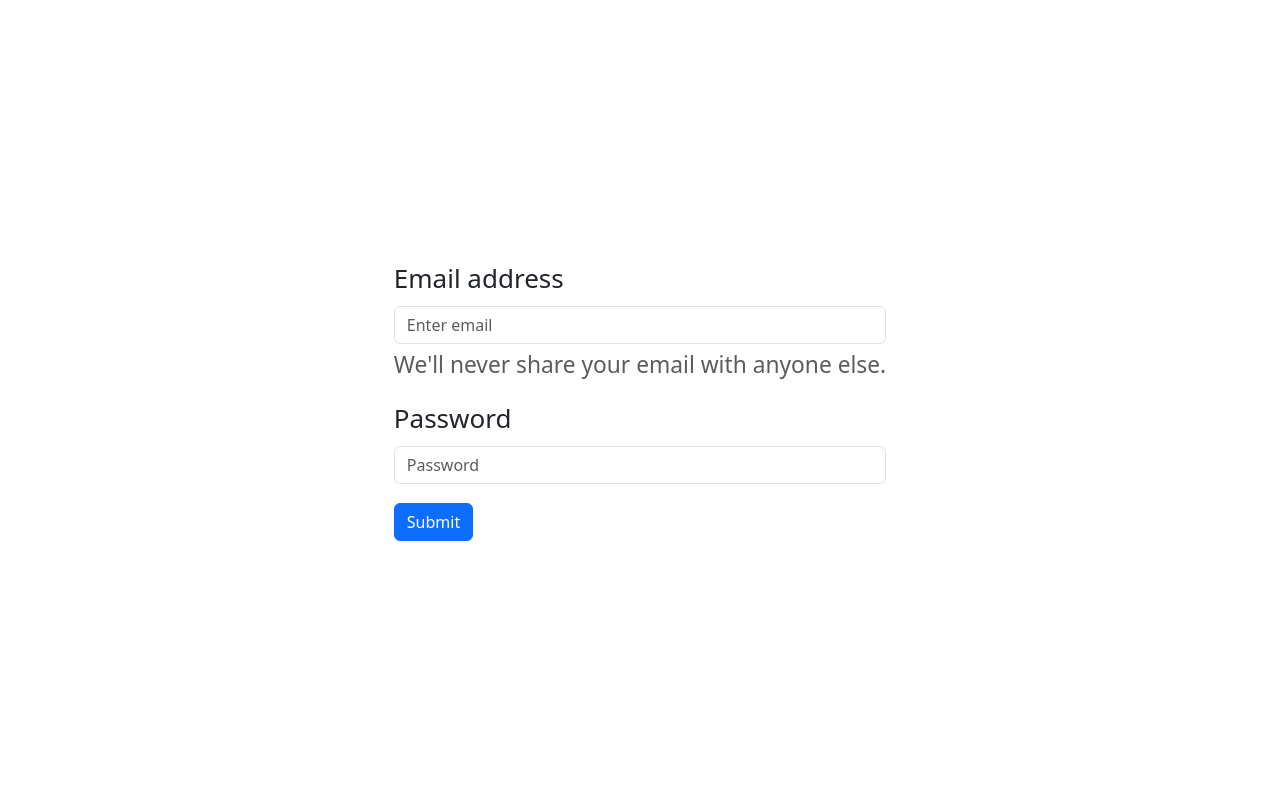
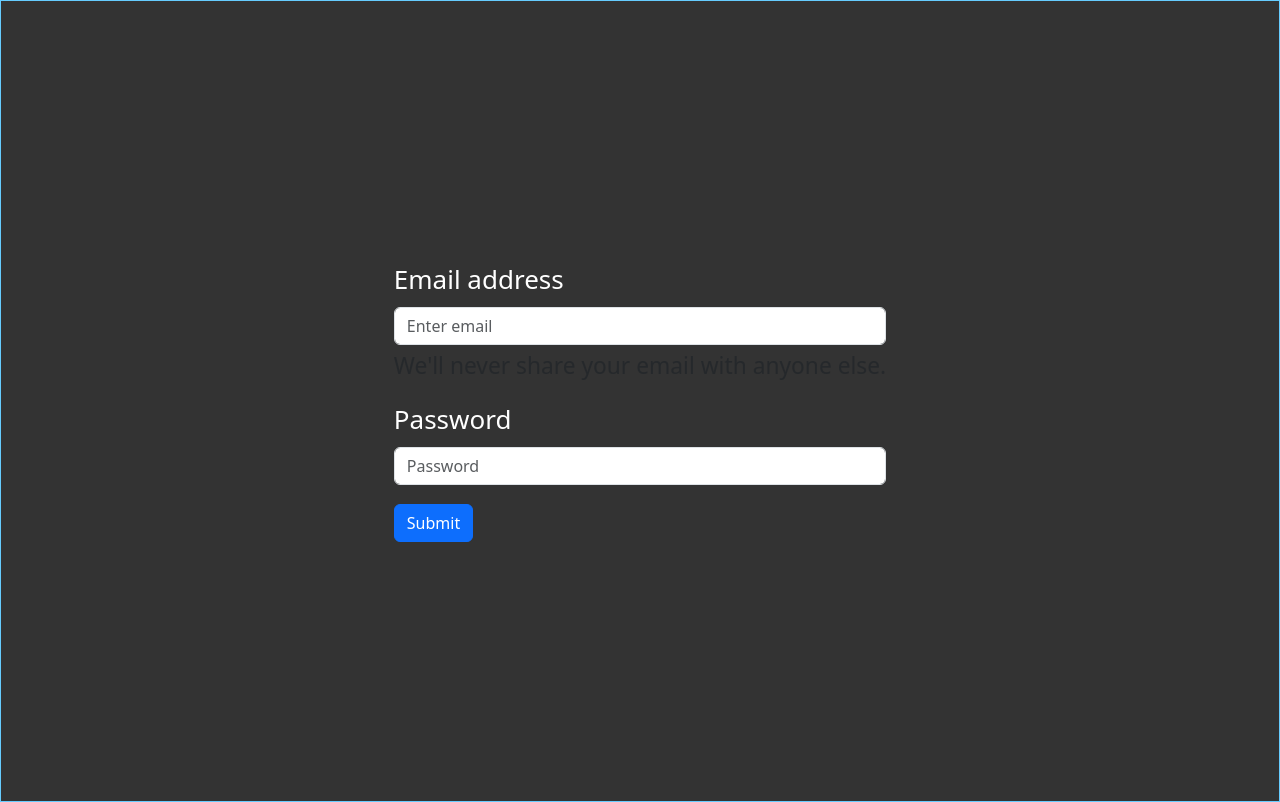
Before and after one commit to featherHub98/theme-v3, a React (Create React App) app: page / in a window 1280 px wide. Built offline with nearby package versions, Linux system fonts and the light colour scheme.

Commit message:
fixed theme change

```diff
--- a/src/App.css
+++ b/src/App.css
@@ -1,9 +1,22 @@
+[data-theme="light"]{
+    --primary-color :#007bff;
+    --bg-color: #ffffff;
+    --text-color: #333333;
+}
+[data-theme="dark"] {
+    --primary-color: #66ccff;
+    --background-color: #333333;
+    --text-color: #ffffff;
+  }
 .App {
   text-align: center;
+
 }
-
-
-
+.Theme{
+background-color: var(--background-color);
+  color : var(--text-color);
+  border: 1px solid var(--primary-color);
+}
 
 .App-header {
 
@@ -14,14 +27,5 @@
   justify-content: center;
   font-size: calc(10px + 2vmin);
 
+
 }
-[data-theme="light"] .App-header{
-    --primary-color :#007bff;
-    --bg-color: #ffffff;
-    --text-color: #333333;
-}
-[data-theme="dark"] .App-header{
-    --primary-color: #66ccff;
-    --background-color: #333333;
-    --text-color: #ffffff;
-  }
--- a/src/App.js
+++ b/src/App.js
@@ -11,18 +11,21 @@ function App() {
   const [isLogged,setIsLogged] = useState(false)
 
   return (
-    <TogglePage>
+    <div className='Theme'>
+    <TogglePage >
+      <LoginContext.Provider value={{isLogged,setIsLogged}}>
     <BrowserRouter>
-    <LoginContext.Provider value={{isLogged,setIsLogged}}>
-      {isLogged && <NavBar/>}
-      </LoginContext.Provider>
+
+       {isLogged && <NavBar/>}
     <Container className='App-header'>
       <Routes>
       <Route path='/' element={<LoginPage/>}></Route>
       <Route path='/dummyPage' element={<DummyPage/>}></Route></Routes>
     </Container>
     </BrowserRouter>
+    </LoginContext.Provider>
     </TogglePage>
+    </div>
   );
 }
 
--- a/src/index.css
+++ b/src/index.css
@@ -5,6 +5,7 @@ body {
     sans-serif;
   -webkit-font-smoothing: antialiased;
   -moz-osx-font-smoothing: grayscale;
+
 }
 
 code {
```
